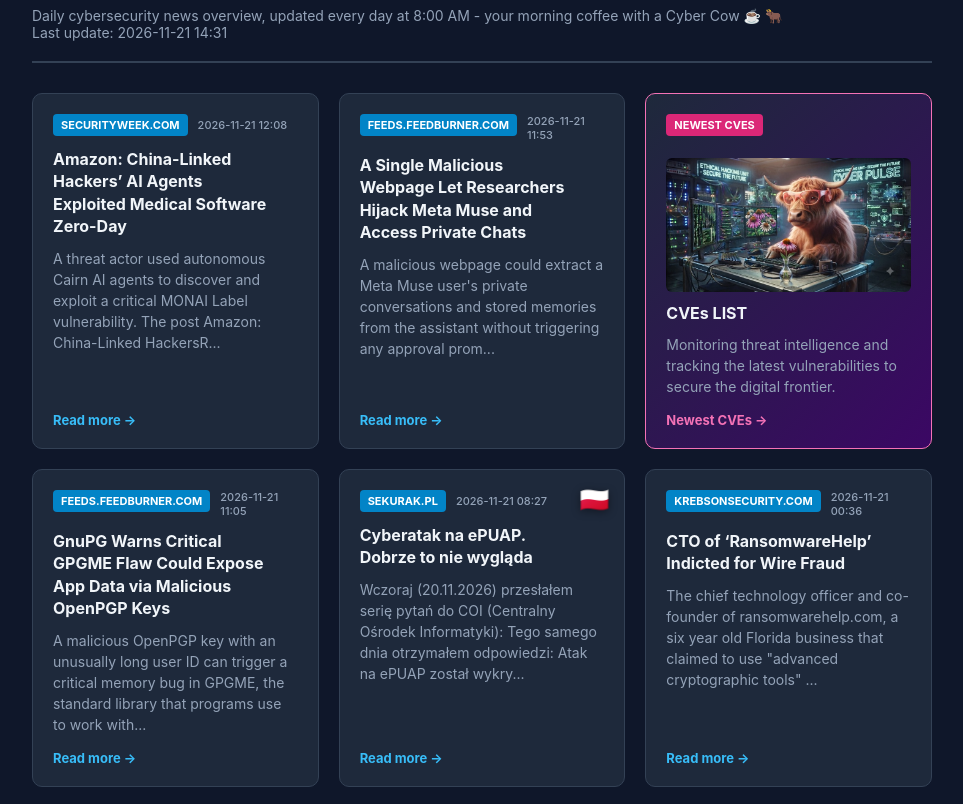
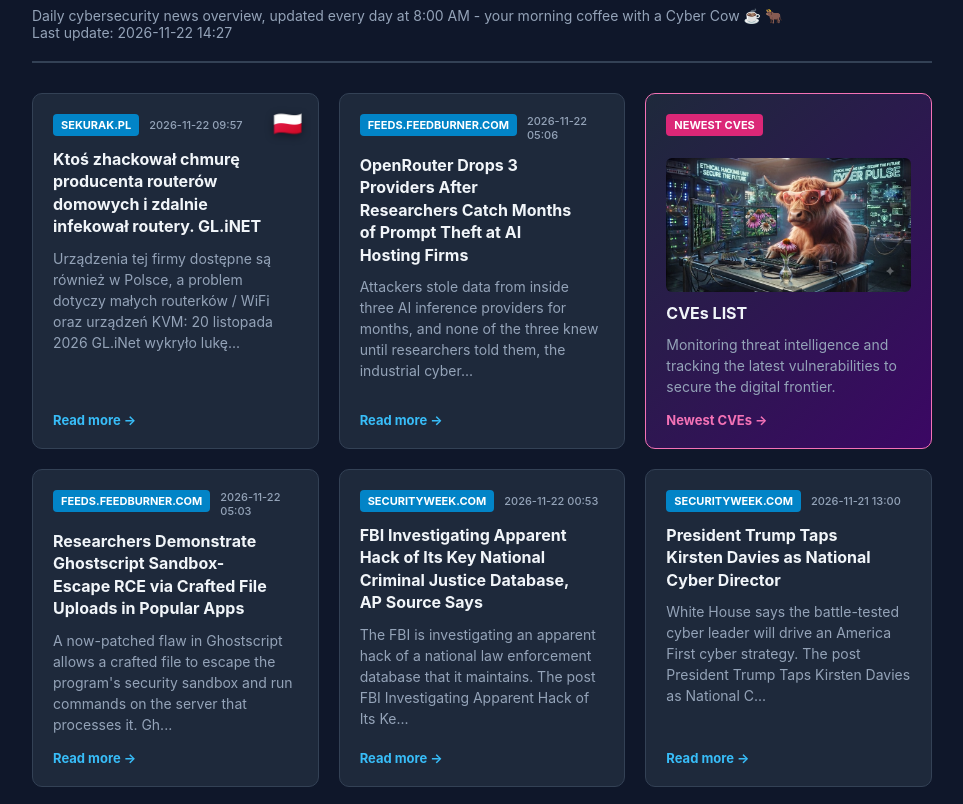
Before and after one commit to bettybu/cyber_pulse, a plain HTML site: page index.html in a window 1280 px wide. Shown: the part 77-881 px from the top of the page, without its empty margins (158-1121 px from the left). Drawn offline with Linux system fonts and the light colour scheme.

Commit message:
Daily automated news update [skip ci]

```diff
--- a/index.html
+++ b/index.html
@@ -107,32 +107,31 @@
     <div class="container">
         <header>
             <h1>🛡️ OSINT & Cyber Daily Feed</h1>
-                <div class="subtitle">Daily cybersecurity news overview, updated every day at 8:00 AM - your morning coffee with a Cyber Cow ☕ 🐂<br>Last update: 2026-11-21 14:31</div>
+                <div class="subtitle">Daily cybersecurity news overview, updated every day at 8:00 AM - your morning coffee with a Cyber Cow ☕ 🐂<br>Last update: 2026-11-22 14:27</div>
         </header>
 
         <div class="grid">
 
     <article class="card">
-
+        <span class="pl-flag" title="Polskie źródło">🇵🇱</span>
         <div style="display: flex; justify-content: flex-start; align-items: center; gap: 10px; margin-bottom: 12px;">
-            <span class="tag" style="margin-bottom: 0;">securityweek.com</span>
-            <span class="date-text">2026-11-21 12:08</span>
+            <span class="tag" style="margin-bottom: 0;">sekurak.pl</span>
+            <span class="date-text">2026-11-22 09:57</span>
         </div>
-        <h3>Amazon: China-Linked Hackers’ AI Agents Exploited Medical Software Zero-Day</h3>
-        <p class="summary-text">A threat actor used autonomous Cairn AI agents to discover and exploit a critical MONAI Label vulnerability.
-The post Amazon: China-Linked Hackers&#82...</p>
-        <a href="https://www.securityweek.com/amazon-china-linked-hackers-ai-agents-exploited-medical-software-zero-day/" target="_blank" class="read-more">Read more &rarr;</a>
+        <h3>Ktoś zhackował chmurę producenta routerów domowych i zdalnie infekował routery. GL.iNET</h3>
+        <p class="summary-text">Urządzenia tej firmy dostępne są również w Polsce, a problem dotyczy małych routerków / WiFi oraz urządzeń KVM: 20 listopada 2026 GL.iNet wykryło lukę...</p>
+        <a href="https://sekurak.pl/ktos-zhackowal-chmure-producenta-routerow-domowych-i-zdalnie-infekowal-routery-gl-inet/" target="_blank" class="read-more">Read more &rarr;</a>
     </article>
 
     <article class="card">
 
         <div style="display: flex; justify-content: flex-start; align-items: center; gap: 10px; margin-bottom: 12px;">
             <span class="tag" style="margin-bottom: 0;">feeds.feedburner.com</span>
-            <span class="date-text">2026-11-21 11:53</span>
+            <span class="date-text">2026-11-22 05:06</span>
         </div>
-        <h3>A Single Malicious Webpage Let Researchers Hijack Meta Muse and Access Private Chats</h3>
-        <p class="summary-text">A malicious webpage could extract a Meta Muse user's private conversations and stored memories from the assistant without triggering any approval prom...</p>
-        <a href="https://thehackernews.com/2026/11/a-single-malicious-webpage-let.html" target="_blank" class="read-more">Read more &rarr;</a>
+        <h3>OpenRouter Drops 3 Providers After Researchers Catch Months of Prompt Theft at AI Hosting Firms</h3>
+        <p class="summary-text">Attackers stole data from inside three AI inference providers for months, and none of the three knew until researchers told them, the industrial cyber...</p>
+        <a href="https://thehackernews.com/2026/11/openrouter-drops-3-providers-after.html" target="_blank" class="read-more">Read more &rarr;</a>
     </article>
 
 <article class="card cow-special-card">
@@ -147,11 +146,37 @@ The post Amazon: China-Linked Hackers&#82...</p>
 
         <div style="display: flex; justify-content: flex-start; align-items: center; gap: 10px; margin-bottom: 12px;">
             <span class="tag" style="margin-bottom: 0;">feeds.feedburner.com</span>
-            <span class="date-text">2026-11-21 11:05</span>
+            <span class="date-text">2026-11-22 05:03</span>
         </div>
-        <h3>GnuPG Warns Critical GPGME Flaw Could Expose App Data via Malicious OpenPGP Keys</h3>
-        <p class="summary-text">A malicious OpenPGP key with an unusually long user ID can trigger a critical memory bug in GPGME, the standard library that programs use to work with...</p>
-        <a href="https://thehackernews.com/2026/11/gnupg-warns-critical-gpgme-flaw-could.html" target="_blank" class="read-more">Read more &rarr;</a>
+        <h3>Researchers Demonstrate Ghostscript Sandbox-Escape RCE via Crafted File Uploads in Popular Apps</h3>
+        <p class="summary-text">A now-patched flaw in Ghostscript allows a crafted file to escape the program's security sandbox and run commands on the server that processes it.
+
+Gh...</p>
+        <a href="https://thehackernews.com/2026/11/researchers-demonstrate-ghostscript.html" target="_blank" class="read-more">Read more &rarr;</a>
+    </article>
+
+    <article class="card">
+
+        <div style="display: flex; justify-content: flex-start; align-items: center; gap: 10px; margin-bottom: 12px;">
+            <span class="tag" style="margin-bottom: 0;">securityweek.com</span>
+            <span class="date-text">2026-11-22 00:53</span>
+        </div>
+        <h3>FBI Investigating Apparent Hack of Its Key National Criminal Justice Database, AP Source Says</h3>
+        <p class="summary-text">The FBI is investigating an apparent hack of a national law enforcement database that it maintains.
+The post FBI Investigating Apparent Hack of Its Ke...</p>
+        <a href="https://www.securityweek.com/fbi-investigating-apparent-hack-of-its-key-national-criminal-justice-database-ap-source-says/" target="_blank" class="read-more">Read more &rarr;</a>
+    </article>
+
+    <article class="card">
+
+        <div style="display: flex; justify-content: flex-start; align-items: center; gap: 10px; margin-bottom: 12px;">
+            <span class="tag" style="margin-bottom: 0;">securityweek.com</span>
+            <span class="date-text">2026-11-21 13:00</span>
+        </div>
+        <h3>President Trump Taps Kirsten Davies as National Cyber Director</h3>
+        <p class="summary-text">White House says the battle-tested cyber leader will drive an America First cyber strategy.
+The post President Trump Taps Kirsten Davies as National C...</p>
+        <a href="https://www.securityweek.com/president-trump-taps-kirsten-davies-as-national-cyber-director/" target="_blank" class="read-more">Read more &rarr;</a>
     </article>
 
     <article class="card">
@@ -241,29 +266,6 @@ The post Signal bl...</p>
         <h3>In Security, Words Matter as Much as Tools, Maybe More</h3>
         <p class="summary-text">From talking cloud security to using AI, cyber leaders are finding that clear, disciplined communication is now a front-line defense capability across...</p>
         <a href="https://www.darkreading.com/cybersecurity-operations/security-words-matter" target="_blank" class="read-more">Read more &rarr;</a>
-    </article>
-
-    <article class="card">
-
-        <div style="display: flex; justify-content: flex-start; align-items: center; gap: 10px; margin-bottom: 12px;">
-            <span class="tag" style="margin-bottom: 0;">securityweek.com</span>
-            <span class="date-text">2026-11-20 16:01</span>
-        </div>
-        <h3>WhatsApp Fixes Flaw Uncovered While Disrupting Scam Campaign</h3>
-        <p class="summary-text">Tracked as CVE-2026-23871, the vulnerability was found by WhatsApp’s security team, and it may have been used to make scam messages more credible.
-The...</p>
-        <a href="https://www.securityweek.com/whatsapp-fixes-flaw-uncovered-while-disrupting-scam-campaign/" target="_blank" class="read-more">Read more &rarr;</a>
-    </article>
-
-    <article class="card">
-        <span class="pl-flag" title="Polskie źródło">🇵🇱</span>
-        <div style="display: flex; justify-content: flex-start; align-items: center; gap: 10px; margin-bottom: 12px;">
-            <span class="tag" style="margin-bottom: 0;">sekurak.pl</span>
-            <span class="date-text">2026-11-20 15:28</span>
-        </div>
-        <h3>Punkty CPE bez tajemnic: jak utrzymać certyfikat, rozwijać się dalej i nie zbankrutować?</h3>
-        <p class="summary-text">Zdany egzamin to dopiero początek przygody z certyfikacją. CISSP, Security+ czy CEH trzeba regularnie odnawiać, a walutą, którą się za to płaci, są pu...</p>
-        <a href="https://sekurak.pl/punkty-cpe-bez-tajemnic-jak-utrzymac-certyfikat-rozwijac-sie-dalej-i-nie-zbankrutowac/" target="_blank" class="read-more">Read more &rarr;</a>
     </article>
 
     <article class="card">
```
